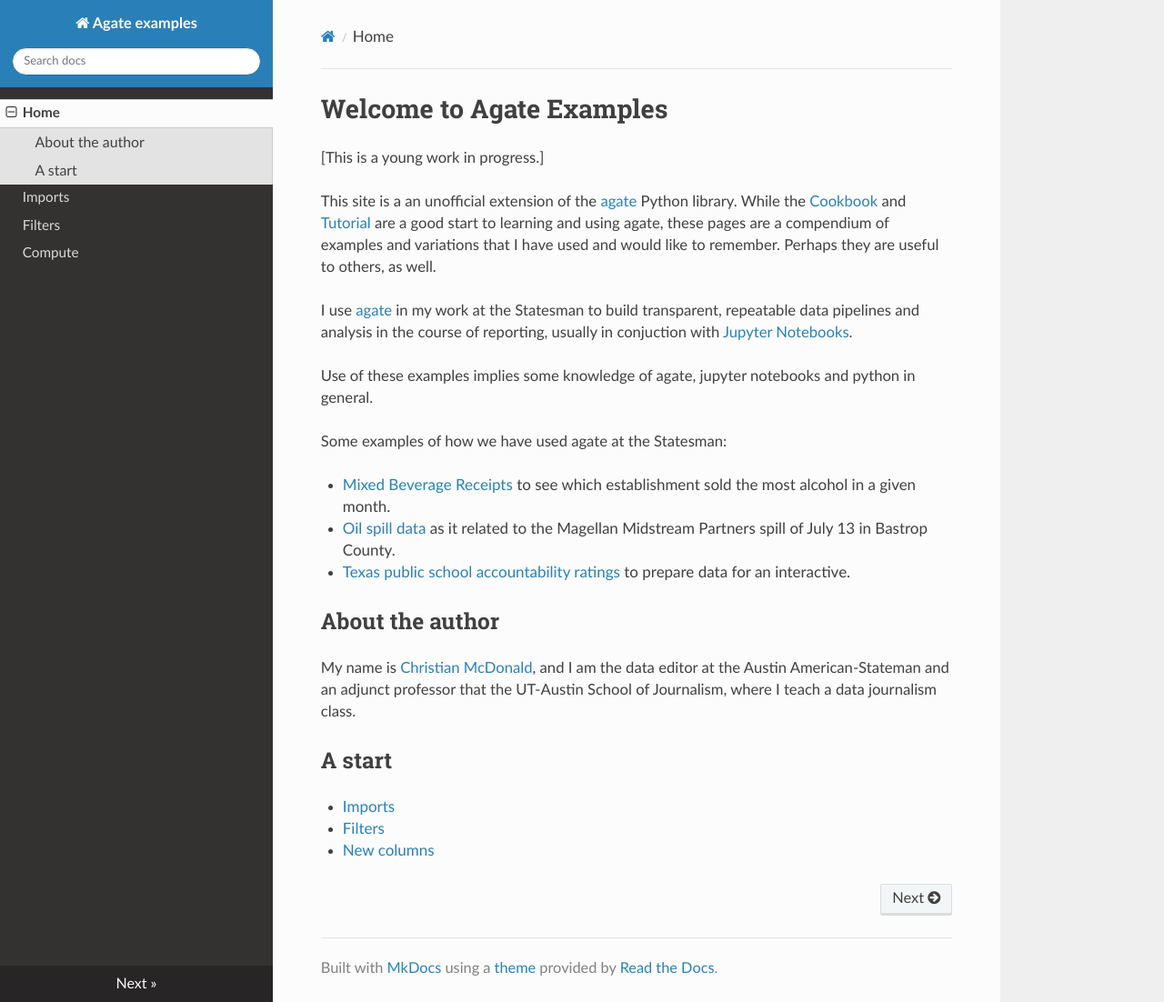
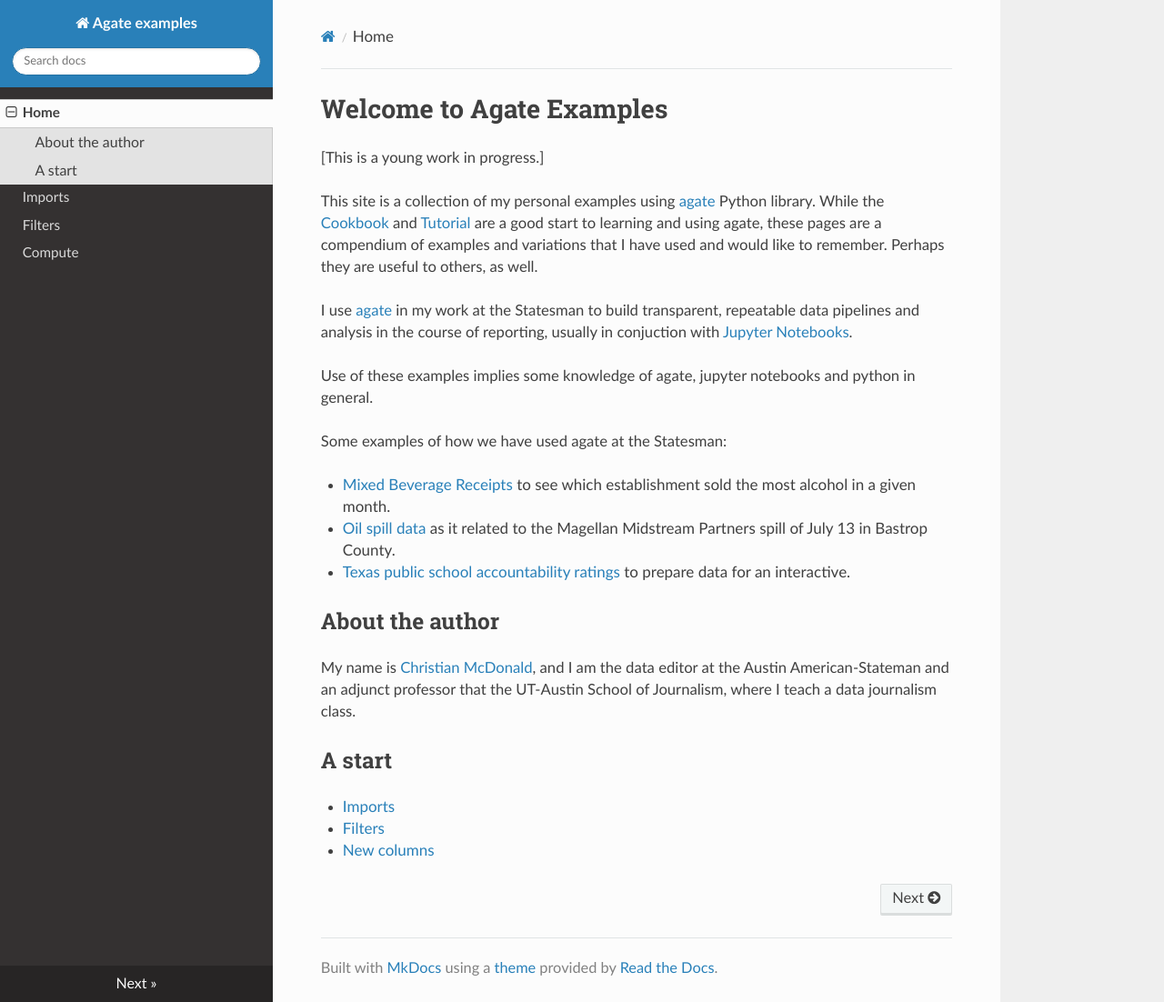
Before and after one commit to critmcdonald/agate-examples, an MkDocs documentation site: the page built from docs/index.md, in a window 1280 px wide and 1102 px high. Shown: the whole window at 91% size. Built offline with MkDocs 1.6.1, drawn with Linux system fonts in a browser that asks for light colours; nearby versions of some CDN libraries; old or Windows-style settings are respelled for this version of MkDocs.

Commit message:
rewriting intro. this is not an extension. these are my personal examples

```diff
--- a/docs/index.md
+++ b/docs/index.md
@@ -2,7 +2,7 @@
 
 [This is a young work in progress.]
 
-This site is a an unofficial extension of the [agate](http://agate.readthedocs.io/en/1.6.0/) Python library. While the [Cookbook](http://agate.readthedocs.io/en/1.6.0/cookbook.html) and [Tutorial](https://github.com/wireservice/agate/blob/master/tutorial.ipynb) are a good start to learning and using agate, these pages are a compendium of examples and variations that I have used and would like to remember. Perhaps they are useful to others, as well.
+This site is a collection of my personal examples using [agate](http://agate.readthedocs.io/en/1.6.0/) Python library. While the [Cookbook](http://agate.readthedocs.io/en/1.6.0/cookbook.html) and [Tutorial](https://github.com/wireservice/agate/blob/master/tutorial.ipynb) are a good start to learning and using agate, these pages are a compendium of examples and variations that I have used and would like to remember. Perhaps they are useful to others, as well.
 
 I use [agate](http://agate.readthedocs.io/en/1.6.0/) in my work at the Statesman to build transparent, repeatable data pipelines and analysis in the course of reporting, usually in conjuction with [Jupyter Notebooks](http://jupyter.org/).
 
```
Also changed, not shown: README.md (+1 -1 lines).
